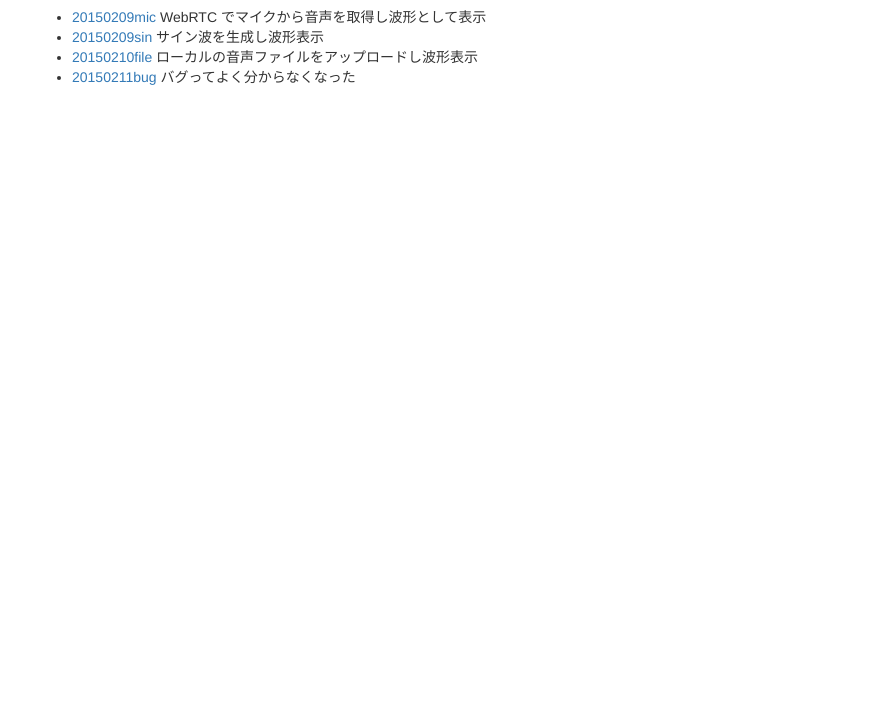
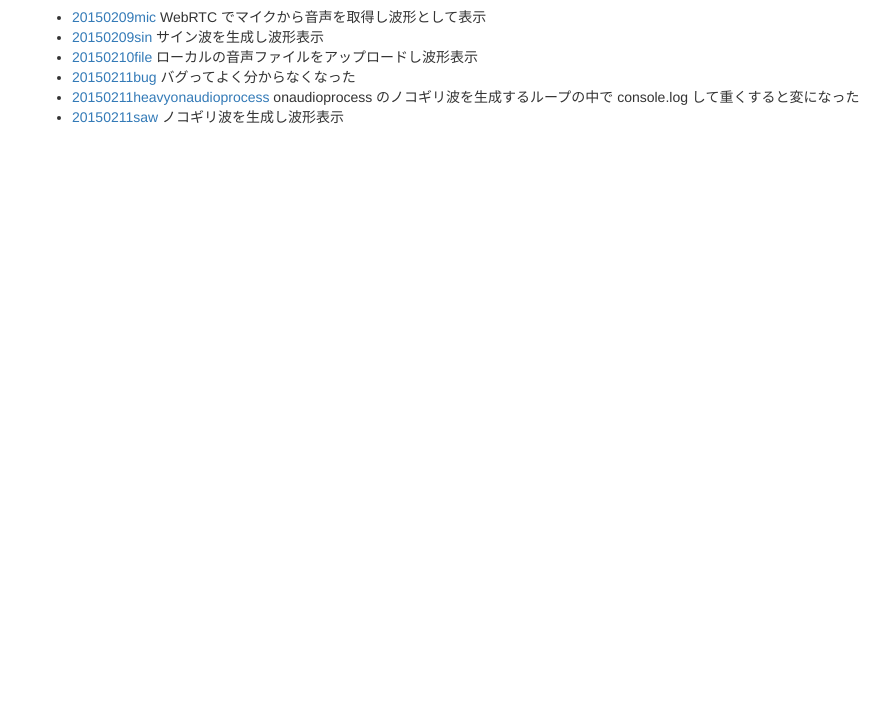
Before and after one commit to tily/sps1, a website: page index.html in a window 1280 px wide. Shown: the part 93-800 px from the top of the page, without its empty margins (38-927 px from the left). Drawn offline with Linux system fonts and the light colour scheme.

Commit message:
update index

```diff
--- a/index.html
+++ b/index.html
@@ -14,6 +14,8 @@
 				<li><a href="20150209sin.html">20150209sin</a> サイン波を生成し波形表示</li>
 				<li><a href="20150210file.html">20150210file</a> ローカルの音声ファイルをアップロードし波形表示</li>
 				<li><a href="20150211bug.html">20150211bug</a> バグってよく分からなくなった</li>
+				<li><a href="20150211heavyonaudioprocess.html">20150211heavyonaudioprocess</a> onaudioprocess のノコギリ波を生成するループの中で console.log して重くすると変になった</li>
+				<li><a href="20150211saw.html">20150211saw</a> ノコギリ波を生成し波形表示</li>
 			</ul>
 		</div>
 	</body>
```
